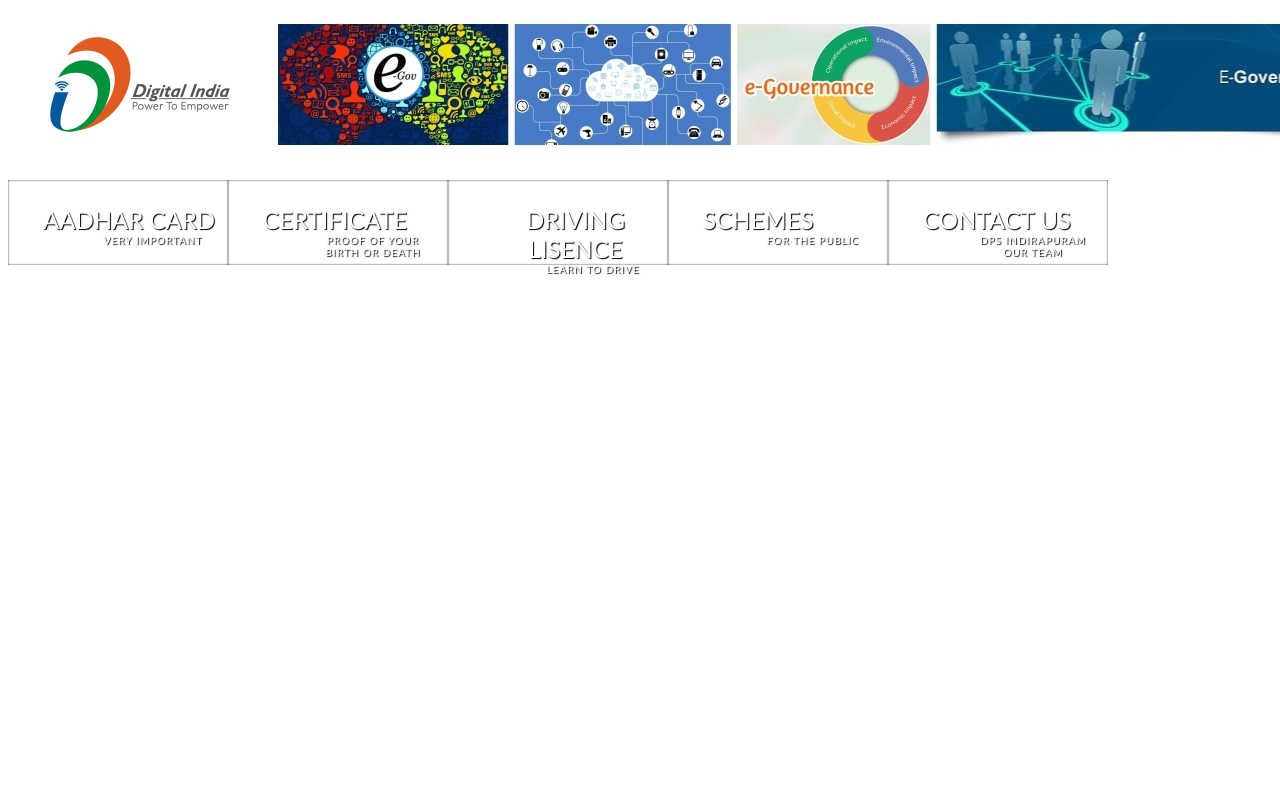
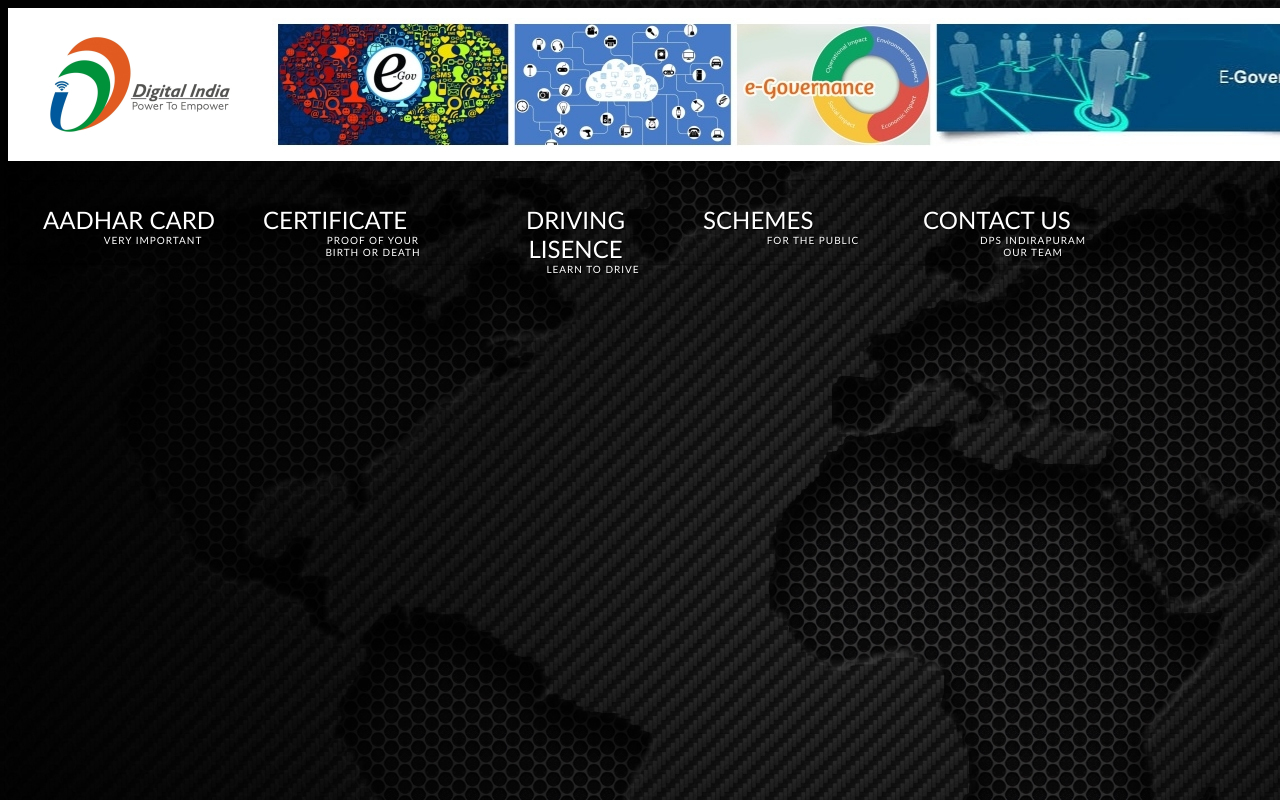
Before and after one commit to arnav-khandelwal/E-governance, a plain HTML site: page home.html in a window 1280 px wide. Shown: the top 800 px of the page. Drawn offline with nearby package versions, Linux system fonts and the light colour scheme.

Commit message:
Update home.html

```diff
--- a/home.html
+++ b/home.html
@@ -85,7 +85,7 @@
 		</script>
     </head>
 
-    <body margin-top="0px" background="bg1.jpg">
+    <body margin-top="0px" background="bg4.jpg">
 	<center>
 		<div class="content">
 			<img src="Untitled collage.jpg">
```
